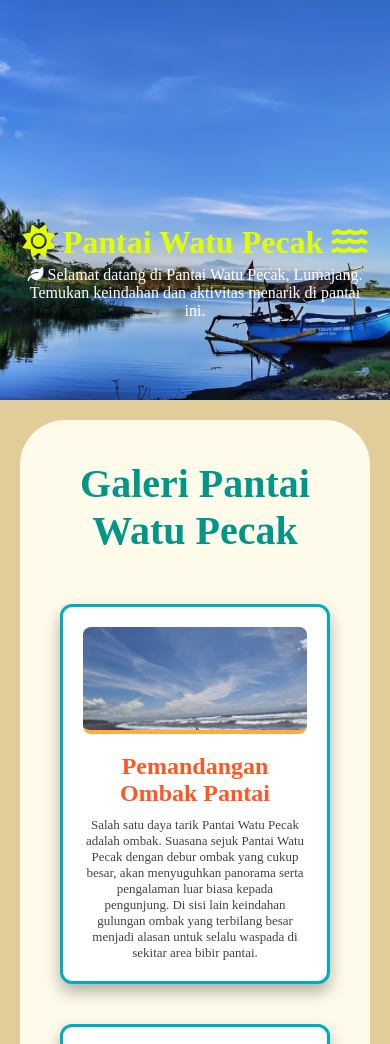
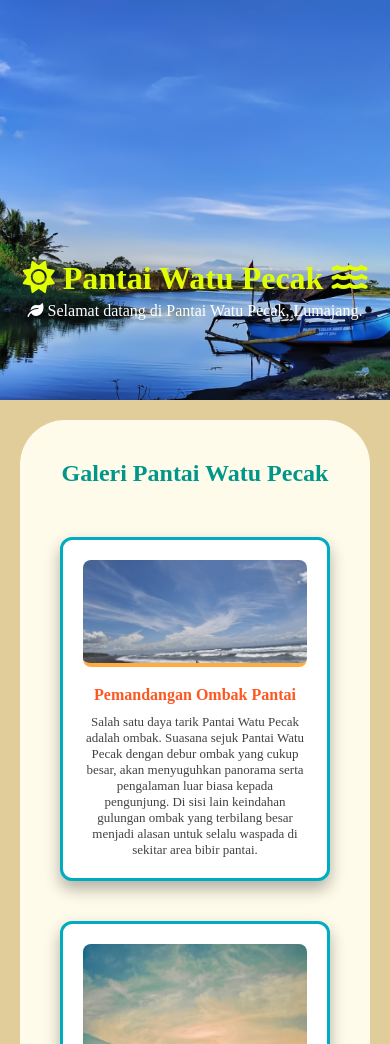
Before and after one commit to PantaiWatuPecak/Pantai-Watu-Pecak, a plain HTML site: page gallery.html in a window 390 px wide. Shown: the top 1044 px of the page. Drawn offline with Linux system fonts and the light colour scheme.

Commit message:
Update gallery.html

```diff
--- a/gallery.html
+++ b/gallery.html
@@ -18,7 +18,7 @@
             <i class="fas fa-sun"></i> Pantai Watu Pecak <i class="fas fa-water"></i>
         </h1>
         <p>
-            <i class="fas fa-leaf"></i> Selamat datang di Pantai Watu Pecak, Lumajang. Temukan keindahan dan aktivitas menarik di pantai ini.
+            <i class="fas fa-leaf"></i> Selamat datang di Pantai Watu Pecak, Lumajang.
         </p>
     </header>
 
@@ -263,6 +263,50 @@ header p {
     z-index: 1;
     margin-top: 5px;
 }
+#aktivitas {
+    display: flex;
+    flex-wrap: wrap;
+    justify-content: space-around;
+    padding: 40px 20px;
+    background-color: #fffbea; /* Warna krem seperti pasir pantai */
+}
+
+#aktivitas h2 {
+    width: 100%;
+    text-align: center;
+    font-size: 1.5rem;
+    color: #009688; /* Warna hijau kebiruan */
+    margin-bottom: 30px;
+}
+
+.activity {
+    background: #ffffff;
+    border-radius: 12px;
+    box-shadow: 0 8px 16px rgba(0, 0, 0, 0.3);
+    margin: 20px;
+    padding: 20px;
+    width: 300px;
+    text-align: center;
+    border: 3px solid #00acc1; /* Warna biru laut */
+    transition: transform 0.3s ease;
+}
+
+.activity:hover {
+    transform: scale(1.05);
+}
+
+.activity img {
+    width: 100%;
+    height: auto;
+    border-radius: 8px;
+    border-bottom: 4px solid #ffab40; /* Warna oranye terang */
+}
+
+.activity h3 {
+    font-size: 1rem;
+    color: #ff5722; /* Warna oranye gelap */
+    margin: 15px 0 10px;
+}
 }
 @media (max-height:800px) {
     footer {
```
